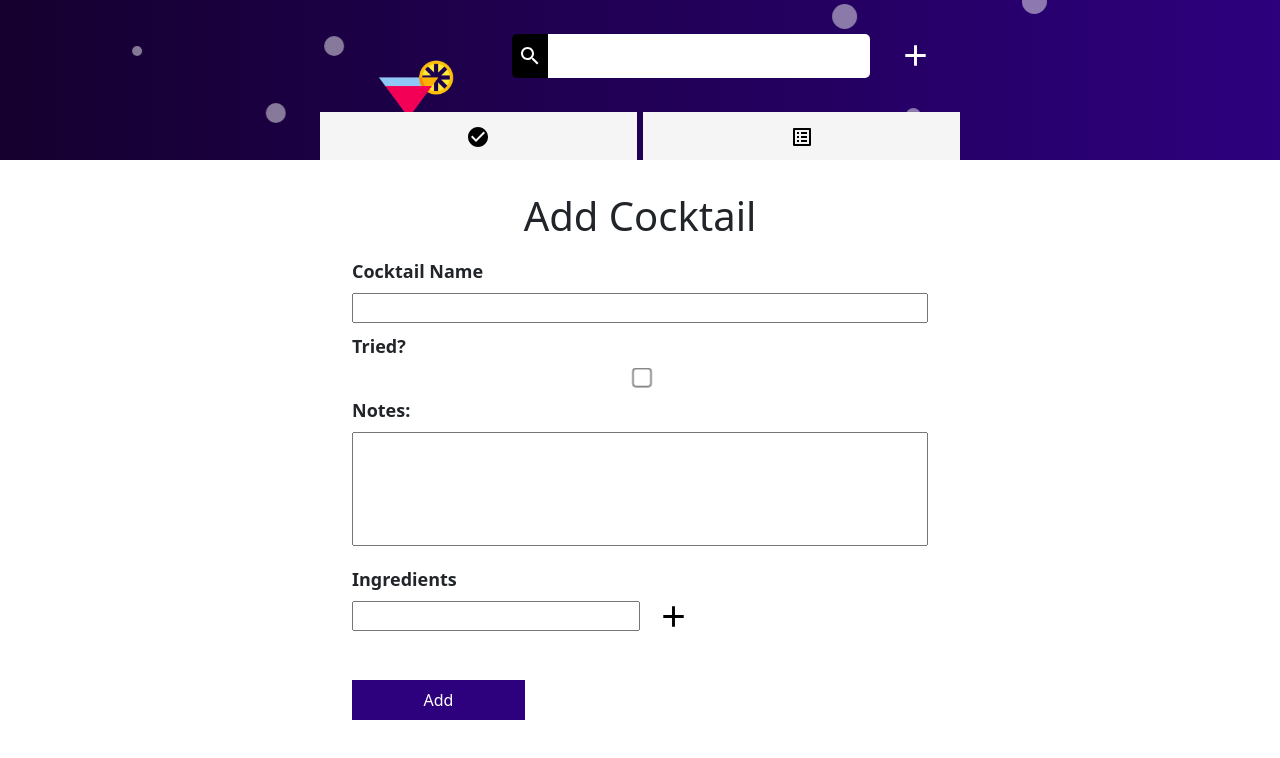
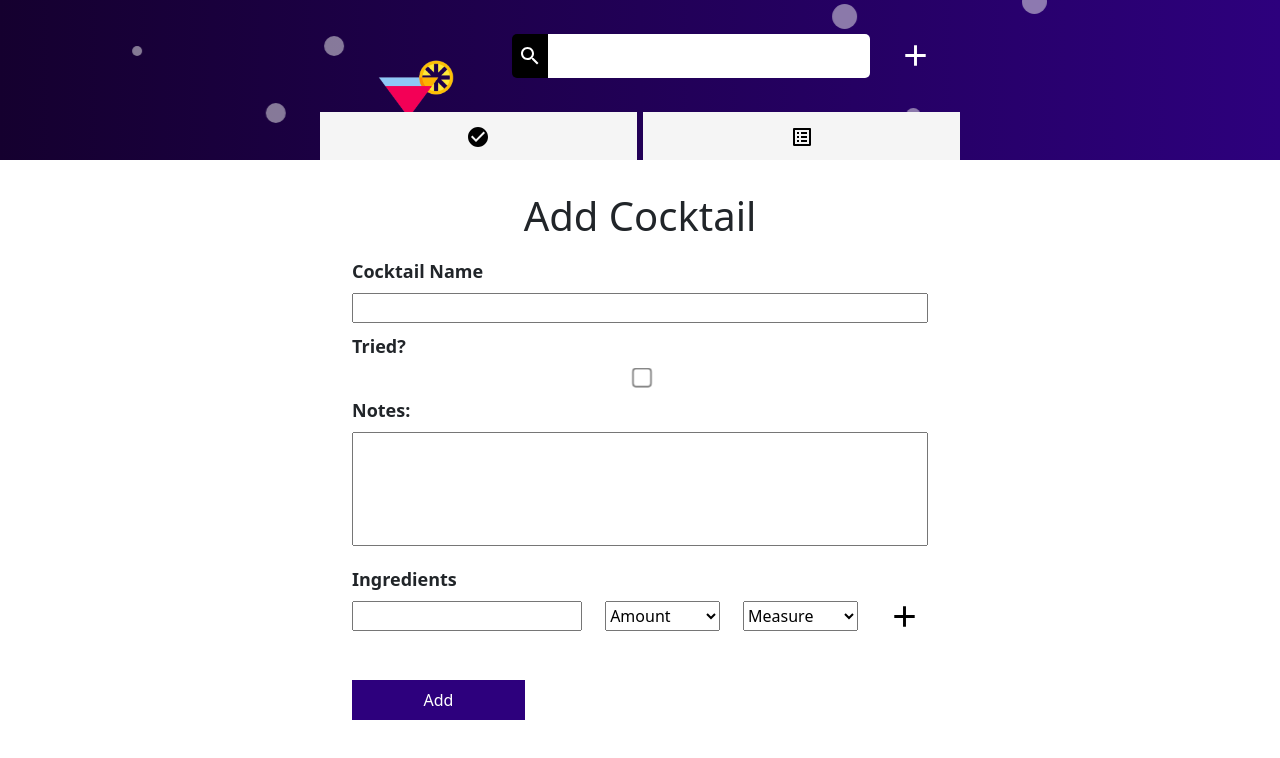
Before and after one commit to Lenoms/cocktails, a React (Create React App) app: page /cocktails/create in a window 1280 px wide. Shown: the top 758 px of the page. Built offline with nearby package versions, Linux system fonts and the light colour scheme.

Commit message:
Ingredient units added

```diff
--- a/src/components/TriedCocktailItem.css
+++ b/src/components/TriedCocktailItem.css
@@ -3,8 +3,8 @@
     display: flex;
     justify-content: space-around;
     align-items: center;
-    background: rgb(199,199,199);
-    background: linear-gradient(90deg, rgba(199,199,199,1) 0%, rgba(255,255,255,1) 100%);
+    background: rgb(235,255,254);
+    background: linear-gradient(270deg, rgba(235,255,254,1) 0%, rgba(220,253,255,1) 100%);
     border-top: 1px solid grey;
     border-bottom: 1px solid grey;
     position: relative;
--- a/src/components/UntriedCocktailItem.css
+++ b/src/components/UntriedCocktailItem.css
@@ -3,8 +3,8 @@
     align-items: center;
     position: relative;
     width: 100%;
-    background: rgb(199,199,199);
-    background: linear-gradient(90deg, rgba(199,199,199,1) 0%, rgba(255,255,255,1) 100%);
+    background: rgb(255,255,255);
+    background: linear-gradient(270deg, rgba(255,255,255,1) 0%, rgba(255,220,228,1) 100%);
     border-top: 1px inset grey;
     border-bottom: 1px solid grey;
     z-index: 10;
--- a/src/pages/CreateCocktail.js
+++ b/src/pages/CreateCocktail.js
@@ -51,11 +51,22 @@ function CreateCocktail() {
     setTried(!tried);
   }
 
+  // prettier-ignore
   function addIngredient(e) {
     e.preventDefault();
-    let ingredient = document.getElementById("cocktail-ingredients").value;
+    let ingredientName = document.getElementById("cocktail-ingredients").value;
+    let amount = document.getElementById("ingredients-measure-dropdown-amount").value;
+    let measure = document.getElementById("ingredients-measure-dropdown-measure").value;
+    let ingredient;
+    if (amount === "Amount" || measure === "Measure") {
+      ingredient = ingredientName;
+    } else {
+      ingredient = `${amount} ${measure} ${ingredientName}`;
+    }
     setIngredients([...ingredients, ingredient]);
     document.getElementById("cocktail-ingredients").value = "";
+    document.getElementById("ingredients-measure-dropdown-amount").value ="Amount";
+    document.getElementById("ingredients-measure-dropdown-measure").value ="Measure";
   }
   function deleteIngredient(ingredient) {
     setIngredients(
@@ -122,8 +133,40 @@ function CreateCocktail() {
             <input
               type="text"
               name="cocktail-ingredients"
+              className="add-ingredients-input"
               id="cocktail-ingredients"
             ></input>
+            <select
+              className="ingredients-measure-dropdown"
+              defaultValue={"Amount"}
+              id="ingredients-measure-dropdown-amount"
+            >
+              <option hidden disabled>
+                Amount
+              </option>
+              <option>¼</option>
+              <option>½</option>
+              <option>¾</option>
+              <option>1</option>
+              <option>1½</option>
+              <option>2</option>
+              <option>3</option>
+            </select>
+            <select
+              className="ingredients-measure-dropdown"
+              defaultValue={"Measure"}
+              id="ingredients-measure-dropdown-measure"
+            >
+              <option hidden disabled>
+                Measure
+              </option>
+              <option>oz</option>
+              <option>dash</option>
+              <option>cup</option>
+              <option>teaspoon</option>
+              <option>tablespoon</option>
+              <option>unit</option>
+            </select>
             <button className="add-ingredient-button" onClick={addIngredient}>
               <AddIcon fontSize="large" />
             </button>
--- a/src/pages/CreateUpdate.css
+++ b/src/pages/CreateUpdate.css
@@ -43,11 +43,15 @@
     margin-bottom: 10px;
     display: flex;
     height: 30px;
+    justify-content: space-between;
 }
 
-#cocktail-ingredients{
-    width: 50%;
-    margin-right: 10px;
+.add-ingredients-input{
+    width: 40%;
+}
+
+.ingredients-measure-dropdown{
+    width: 20%;
 }
 
 .ingredients-list-item{
--- a/src/pages/UpdateCocktailInfo.js
+++ b/src/pages/UpdateCocktailInfo.js
@@ -73,12 +73,23 @@ function UpdateCocktailInfo({ location }) {
       setTried(!tried);
     }
 
+    // prettier-ignore
     function addIngredient(e) {
-      e.preventDefault();
-      let ingredient = document.getElementById("cocktail-ingredients").value;
-      setIngredients([...ingredients, ingredient]);
-      document.getElementById("cocktail-ingredients").value = "";
+    e.preventDefault();
+    let ingredientName = document.getElementById("cocktail-ingredients").value;
+    let amount = document.getElementById("ingredients-measure-dropdown-amount").value;
+    let measure = document.getElementById("ingredients-measure-dropdown-measure").value;
+    let ingredient;
+    if (amount === "Amount" || measure === "Measure") {
+      ingredient = ingredientName;
+    } else {
+      ingredient = `${amount} ${measure} ${ingredientName}`;
     }
+    setIngredients([...ingredients, ingredient]);
+    document.getElementById("cocktail-ingredients").value = "";
+    document.getElementById("ingredients-measure-dropdown-amount").value ="Amount";
+    document.getElementById("ingredients-measure-dropdown-measure").value ="Measure";
+  }
 
     function deleteIngredient(ingredient) {
       setIngredients(
@@ -159,8 +170,40 @@ function UpdateCocktailInfo({ location }) {
               <input
                 type="text"
                 name="cocktail-ingredients"
+                className="add-ingredients-input"
                 id="cocktail-ingredients"
               ></input>
+              <select
+                className="ingredients-measure-dropdown"
+                defaultValue={"Amount"}
+                id="ingredients-measure-dropdown-amount"
+              >
+                <option hidden disabled>
+                  Amount
+                </option>
+                <option>¼</option>
+                <option>½</option>
+                <option>¾</option>
+                <option>1</option>
+                <option>1½</option>
+                <option>2</option>
+                <option>3</option>
+              </select>
+              <select
+                className="ingredients-measure-dropdown"
+                defaultValue={"Measure"}
+                id="ingredients-measure-dropdown-measure"
+              >
+                <option hidden disabled>
+                  Measure
+                </option>
+                <option>oz</option>
+                <option>dash</option>
+                <option>cup</option>
+                <option>teaspoon</option>
+                <option>tablespoon</option>
+                <option>unit</option>
+              </select>
               <button className="add-ingredient-button" onClick={addIngredient}>
                 <AddIcon fontSize="large" />
               </button>
```
Also changed, not shown: todo.txt.
